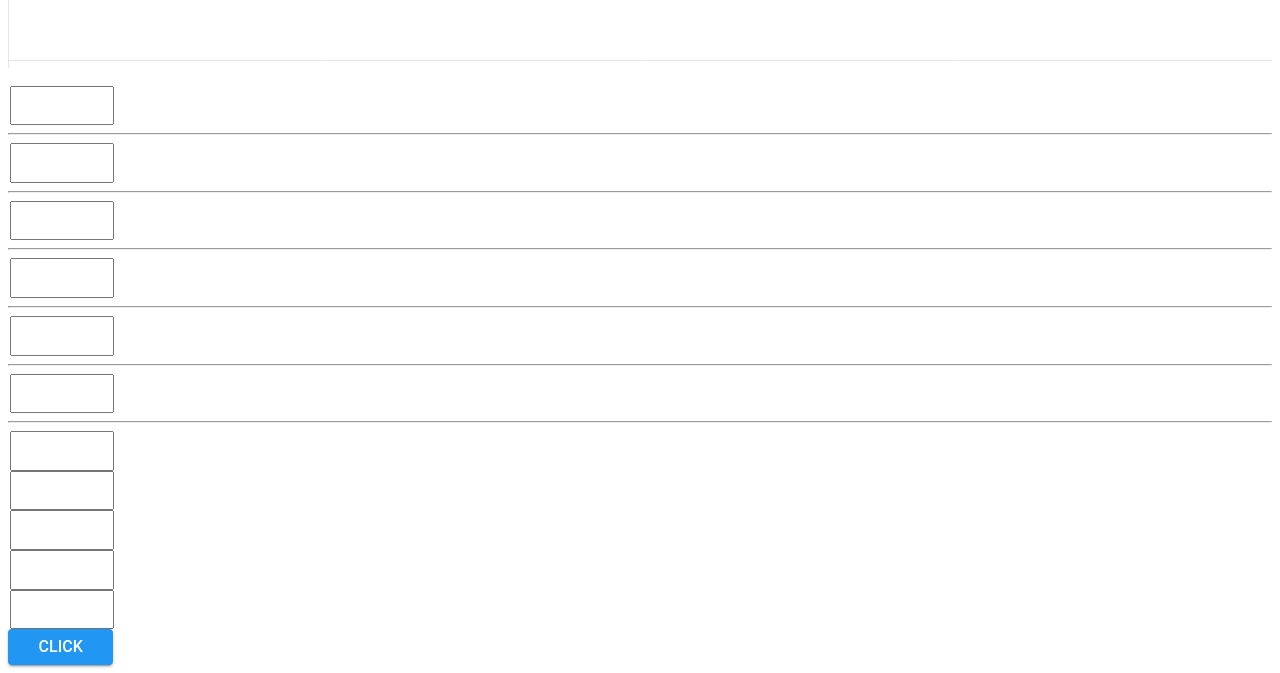
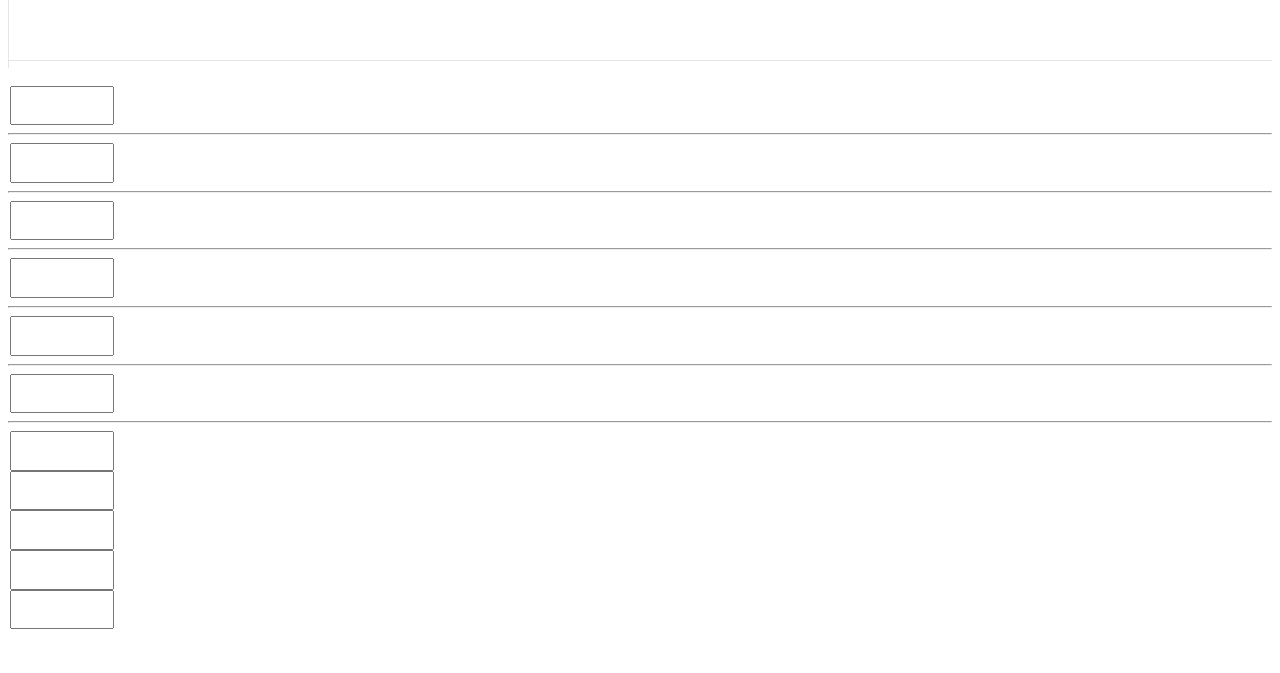
Before and after one commit to DungRaymond/data, a Next.js app: page /45/1 in a window 1280 px wide. Shown: the part 630-1303 px from the top of the page. After the commit the page ends 1267 px from the top, so only its background shows below. Built offline with nearby package versions, Linux system fonts and the light colour scheme.

Commit message:
fast commit

```diff
--- a/pages/45/[pairs].js
+++ b/pages/45/[pairs].js
@@ -502,41 +502,12 @@ export function Page({aData}) {
             })
           }
         }}/>
-        <button type='button' className='pure-material-button-contained' onClick={() => {
-            const param1 = document.getElementById('has1').value;
-            const param2 = document.getElementById('has2').value;
-            const param3 = document.getElementById('has3').value;
-            axios.get('http://localhost:3000/api/getResult45')
-            .then(res => {
-              let arr = (JSON.parse(res.data));
-              let includeArr = arr;
-              if(param1) {
-                includeArr = includeArr.filter((item) => {
-                  return item.ketqua.includes(param1)
-                })
-              }
-              if(param2) {
-                includeArr = includeArr.filter((item) => {
-                  return item.ketqua.includes(param2)
-                })
-              }
-              if(param3) {
-                includeArr = includeArr.filter((item) => {
-                  return item.ketqua.includes(param3)
-                })
-              }
-              setPair(includeArr)
-            })
-            }
-            }>
-            Click here
-          </button>
       </Grid>
 
       <Grid item container xs={11}>
         {pair.map((each) => {
           return (
-            <Grid item xs={2}>
+            <Grid item xs={3}>
               <span>
                 <h2>
                   <span className="bongterm">{each.term}</span>
```
